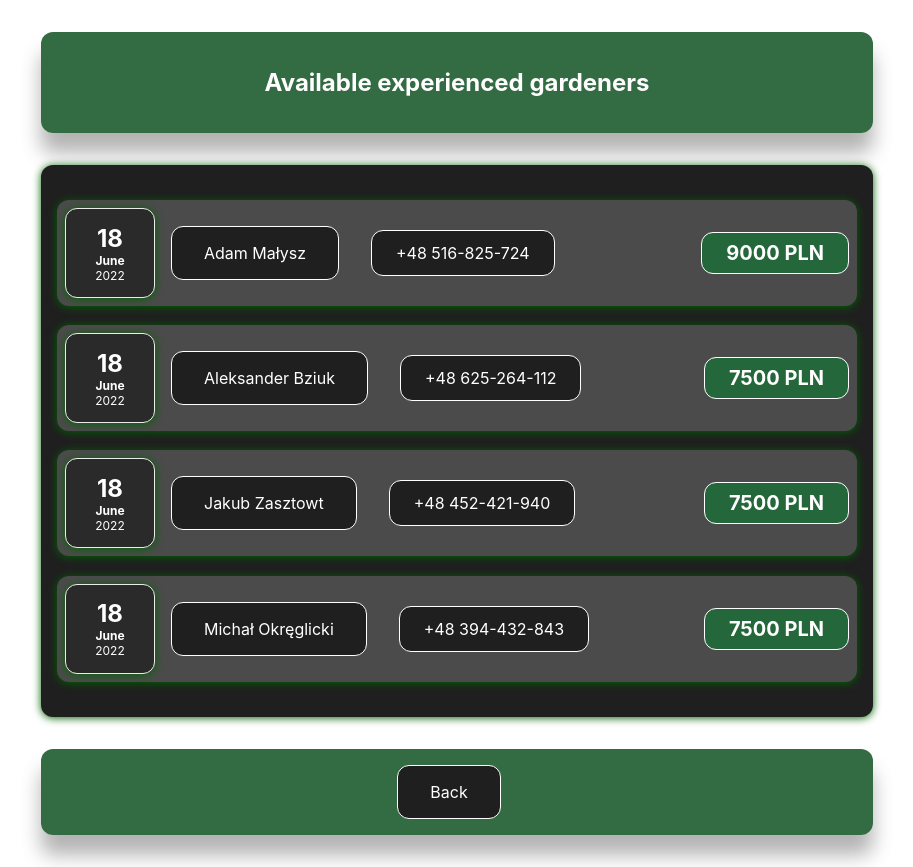
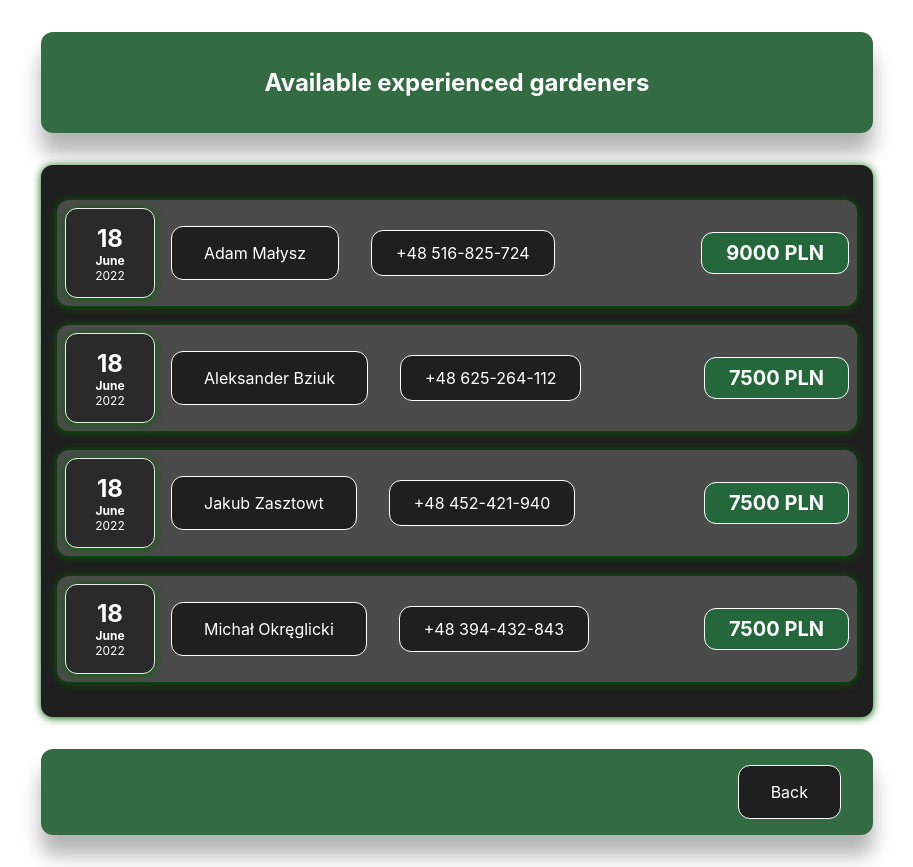
Before and after one commit to mikolaj-mialkowski/mas-frontend, a React (Create React App) app: page / in a window 1280 px wide. Both pictures are taken after a click on the button "Experienced Gardener". Shown: the whole page, without its empty margins (183-1096 px from the left). Built offline with nearby package versions, Linux system fonts and the light colour scheme.

Commit message:
added two buttons and states

```diff
--- a/src/components/workers/ExperiencedGardener.js
+++ b/src/components/workers/ExperiencedGardener.js
@@ -3,16 +3,16 @@ import Card from "../UI/Card";
 import EmploymentDate from "./EmploymentDate";
 
 const ExperiencedGardener = (props) => {
-  const selectWorkerHandler = (event) => {
+  const selectGardenerHandler = (event) => {
     event.preventDefault();
-    props.onSlectedWorker(props.key);
+    props.onSelectedGardener(props.id)
   };
 
   return (
     <Card className="experienced-gardener">
       <div className="experienced-gardener__box">
         <EmploymentDate date={props.employmentDate} />
-        <button onClick={selectWorkerHandler}>
+        <button onClick={selectGardenerHandler}>
           {props.firstName + "\t" + props.lastName}
         </button>
         <div className="experienced-gardener-contact-info"> {props.contactInfo}</div>
--- a/src/components/workers/ExperiencedGardeners.css
+++ b/src/components/workers/ExperiencedGardeners.css
@@ -33,7 +33,7 @@
     width: 50rem;
     max-width: 95%;
     border-radius: 12px;
-    text-align: center;
+    text-align: right;
 
     box-shadow: 0 20px 20px rgba(0, 0, 0, 0.3);
   }
@@ -64,6 +64,7 @@
     color: white;
     border-radius: 12px;
     margin-right: 1rem;
+    margin-left: 1rem;
   }
 
   .experienced-gardeners-button button:hover,
--- a/src/components/workers/ExperiencedGardeners.js
+++ b/src/components/workers/ExperiencedGardeners.js
@@ -12,7 +12,7 @@ const WorkerCategorySelector = (props) => {
       salary: "7000",
       salaryBonus: "2000",
       employmentDate: new Date(),
-      contactInfo: "+48 516-825-724"
+      contactInfo: "+48 516-825-724",
     },
     {
       id: 11,
@@ -21,7 +21,7 @@ const WorkerCategorySelector = (props) => {
       salary: "6000",
       salaryBonus: "1500",
       employmentDate: new Date(),
-      contactInfo: "+48 625-264-112"
+      contactInfo: "+48 625-264-112",
     },
     {
       id: 12,
@@ -30,7 +30,7 @@ const WorkerCategorySelector = (props) => {
       salary: "7000",
       salaryBonus: "500",
       employmentDate: new Date(),
-      contactInfo: "+48 452-421-940"
+      contactInfo: "+48 452-421-940",
     },
     {
       id: 13,
@@ -39,31 +39,72 @@ const WorkerCategorySelector = (props) => {
       salary: "7300",
       salaryBonus: "200",
       employmentDate: new Date(),
-      contactInfo: "+48 394-432-843"
+      contactInfo: "+48 394-432-843",
     },
   ];
 
-  const selectCategoryHandler = (name) => {
-    console.log(name);
+  const [selectedGardener, setSelectedGardener] = useState(null);
+
+  const selectGardenerHandler = (id) => {
+    setSelectedGardener(
+      DUMMY_EXPERIENCED_GARDENERS.find((gardener) => gardener.id === id)
+    );
   };
 
   const clearSelectedCategoryHandler = () => {
-    props.onClearCategory();
+    props.onClearCategory(selectedGardener);
   };
 
-  return (
-    <div>
+  const addSpeciesHandler = () => {
+    props.onAddSpecies();
+  };
+
+  const addPlantHandler = () => {
+    props.onAddPlant();
+  };
+
+  const buildHead = () => {
+    return (
       <div className="experienced-gardeners-head">
         <div className="experienced-gardeners__title">
           <h2>Available experienced gardeners</h2>
         </div>
       </div>
+    );
+  };
 
+  const buildFoot = () => {
+    if (selectedGardener != null) {
+      return (
+        <div className="experienced-gardeners-foot">
+          <div className="experienced-gardeners-button">
+            <button onClick={addSpeciesHandler}>Add species</button>
+            <button onClick={addPlantHandler}>Add plant</button>
+            <button onClick={clearSelectedCategoryHandler}>Back</button>
+          </div>
+        </div>
+      );
+    }
+
+    return (
+      <div className="experienced-gardeners-foot">
+        <div className="experienced-gardeners-button">
+          <button onClick={clearSelectedCategoryHandler}>Back</button>
+        </div>
+      </div>
+    );
+  };
+
+  return (
+    <div>
+      {buildHead()}
       <Card className="experienced-gardeners__background">
         <ul className="experienced-gardeners">
           {DUMMY_EXPERIENCED_GARDENERS.map((experiencedGardener) => (
             <ExperiencedGardener
+              onSelectedGardener={selectGardenerHandler}
               key={experiencedGardener.id}
+              id={experiencedGardener.id}
               firstName={experiencedGardener.firstName}
               lastName={experiencedGardener.lastName}
               salary={experiencedGardener.salary}
@@ -74,12 +115,7 @@ const WorkerCategorySelector = (props) => {
           ))}
         </ul>
       </Card>
-
-      <div className="experienced-gardeners-foot">
-        <div className="experienced-gardeners-button">
-          <button onClick={clearSelectedCategoryHandler}>Back</button>
-        </div>
-      </div>
+      {buildFoot()}
     </div>
   );
 };
--- a/src/components/workers/WorkerCategorySelector.js
+++ b/src/components/workers/WorkerCategorySelector.js
@@ -5,7 +5,7 @@ import ExperiencedGardeners from "./ExperiencedGardeners";
 import React, { useState } from "react";
 
 const WorkerCategorySelector = (props) => {
-  const [selectedCategory, setSelectedCategory] = useState("");
+  const [selectedCategory, setSelectedCategory] = useState("main");
 
   const selectCategoryHandler = (name) => {
     console.log(name);
@@ -13,24 +13,40 @@ const WorkerCategorySelector = (props) => {
   };
 
   const clearSelectedCategoryHandler = () => {
-    setSelectedCategory("");
+    setSelectedCategory("main");
+  };
+
+  const addSpeciesHandler = () => {
+    setSelectedCategory("species");
+    console.log("go species");
+  };
+
+  const addPlantHandler = () => {
+    setSelectedCategory("plant")
+    console.log("go plant");
+};
+
+  const buildHead = () => {
+    return (
+      <div className="worker-category-selector-head">
+        <div className="worker-category-selector__title">
+          <h2>Available workers categories</h2>
+        </div>
+      </div>
+    );
   };
 
   if (selectedCategory === "Experienced Gardener") {
     return (
       <ExperiencedGardeners
-        onClearCategory={clearSelectedCategoryHandler}
+        onClearCategory={clearSelectedCategoryHandler} onAddSpecies={addSpeciesHandler} onAddPlant={addPlantHandler}
       ></ExperiencedGardeners>
     );
   }
 
   return (
     <div>
-      <div className="worker-category-selector-head">
-        <div className="worker-category-selector__title">
-          <h2>Available workers categories</h2>
-        </div>
-      </div>
+      {buildHead()}
       <Card className="worker-category-selector__background">
         <ul className="worker-category-selector">
           {props.workersCategoryList.map((workerCategory) => (
```
